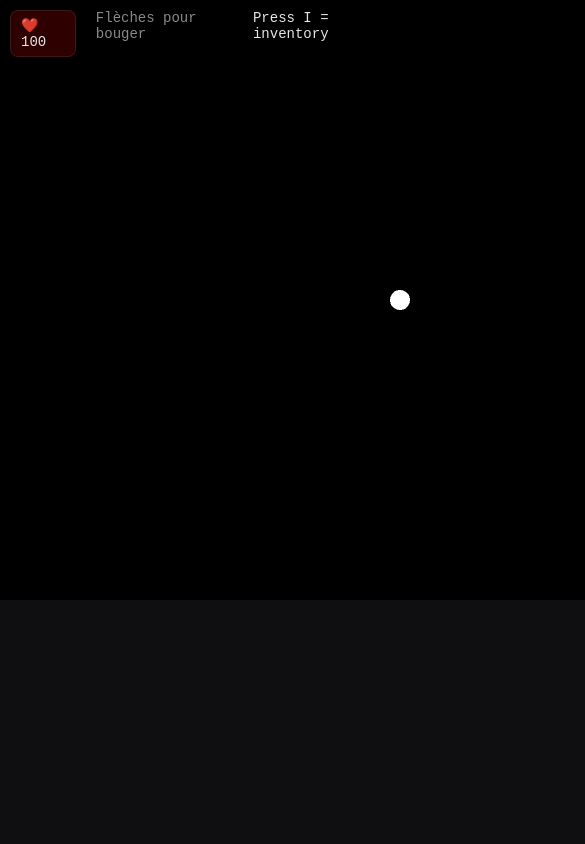
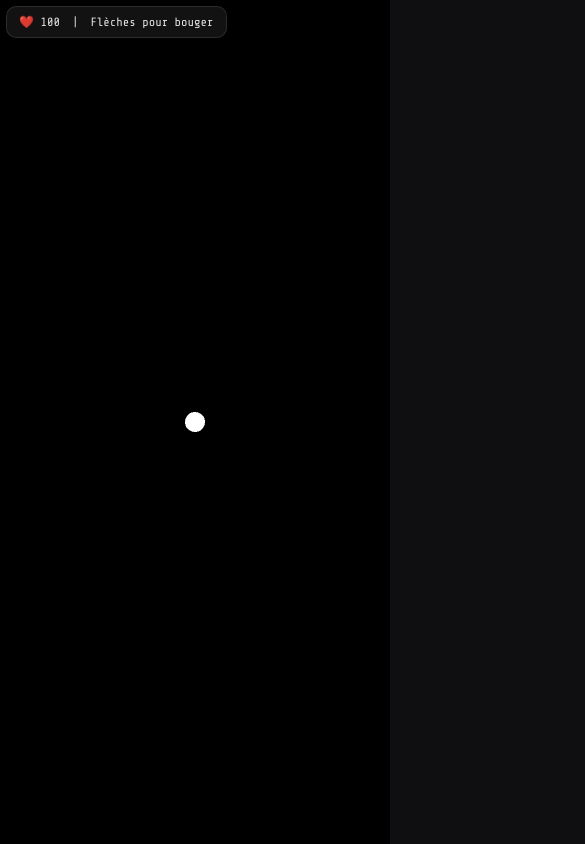
Before and after one commit to AnaelleJaffre/boxaquifa, a website built with Vite: page index.html in a window 390 px wide. Shown: the top 844 px of the page, 585 px wide, since content can reach past the window. Built offline with nearby package versions, Linux system fonts and the light colour scheme; a web font is replaced by a local one.

Commit message:
Refactor of the code to distribute it correctly, to rename everything in French and to use DevOps practices.

```diff
--- a/index.html
+++ b/index.html
@@ -1,39 +1,25 @@
 <!doctype html>
-
-<html lang="en">
-
+<html lang="fr">
   <head>
     <meta charset="UTF-8" />
     <link rel="icon" href="/patate.png" />
-    <!-- <link rel="stylesheet" href="/src/style.scss" /> -->
     <meta name="viewport" content="width=device-width, initial-scale=1.0" />
     <title>Boxaquifa</title>
   </head>
-
   <body>
     <div id="game"></div>
 
-    <!-- HUD -->
     <div id="hud">
-      <div class="hp">❤️ 100</div>
-      <div class="hint">Flèches pour bouger</div>
-      <div>Press I = inventory</div>
+      <span id="hud-vie">❤️ 100</span>
+      <span class="separateur"> | </span>
+      <span id="hud-controles">Flèches pour bouger</span>
     </div>
 
-    <!-- INVENTAIRE -->
-    <div id="inventory" class="hidden">
-      <div class="inventory-title">INVENTAIRE</div>
-      <div class="grid">
-        <div class="slot"></div>
-        <div class="slot"></div>
-        <div class="slot"></div>
-        <div class="slot"></div>
-        <div class="slot"></div>
-        <div class="slot"></div>
-      </div>
+    <div id="inventaire">
+      <div class="titre">Inventaire</div>
+      <div class="grille"></div>
     </div>
 
     <script type="module" src="/src/main.js"></script>
   </body>
-
 </html>
--- /dev/null
+++ b/src/config/Constantes.js
@@ -0,0 +1,16 @@
+export const CONFIG_JEU = {
+  // Joueur
+  VITESSE_JOUEUR: 5,
+  COULEUR_JOUEUR: 0xffffff,
+  VIE_MAX_JOUEUR: 100,
+
+  // Inventaire
+  NOMBRE_SLOTS: 8,
+  TOUCHE_INVENTAIRE: "I",
+
+  // DOM
+  ID_JEU: "game",
+  ID_HUD: "hud",
+  ID_INVENTAIRE: "inventaire",
+  CLASSE_ACTIF: "actif",
+};
--- /dev/null
+++ b/src/entites/Joueur.js
@@ -0,0 +1,32 @@
+import * as Phaser from "phaser";
+import { CONFIG_JEU } from "../config/Constantes.js";
+
+export default class Joueur {
+  constructor(scene) {
+    this.scene = scene;
+    this.vie = CONFIG_JEU.VIE_MAX_JOUEUR;
+
+    this.sprite = scene.add.circle(
+      scene.scale.width / 2,
+      scene.scale.height / 2,
+      10,
+      CONFIG_JEU.COULEUR_JOUEUR
+    );
+
+    this.curseurs = scene.input.keyboard.createCursorKeys();
+  }
+
+  mettreAJour() {
+    const vitesse = CONFIG_JEU.VITESSE_JOUEUR;
+    const { left, right, up, down } = this.curseurs;
+
+    if (left?.isDown)  this.sprite.x -= vitesse;
+    if (right?.isDown) this.sprite.x += vitesse;
+    if (up?.isDown)    this.sprite.y -= vitesse;
+    if (down?.isDown)  this.sprite.y += vitesse;
+  }
+
+  obtenirVie() {
+    return this.vie;
+  }
+}
--- a/src/main.js
+++ b/src/main.js
@@ -1,12 +1,16 @@
 import * as Phaser from "phaser";
 import "./style.scss";
-import GameScene from "./scenes/GameScene";
+import SceneJeu from "./scenes/SceneJeu.js";
+import { CONFIG_JEU } from "./config/Constantes.js";
 
 const config = {
   type: Phaser.AUTO,
-  width: 800,
-  height: 600,
-  scene: [GameScene],
+  parent: CONFIG_JEU.ID_JEU,
+  scale: {
+    mode: Phaser.Scale.RESIZE,
+    autoCenter: Phaser.Scale.CENTER_BOTH,
+  },
+  scene: [SceneJeu],
 };
 
 new Phaser.Game(config);
--- a/src/scenes/GameScene.js
+++ /dev/null
@@ -1,31 +0,0 @@
-import * as Phaser from "phaser";
-
-export default class GameScene extends Phaser.Scene {
-  constructor() {
-    super("GameScene");
-  }
-
-  create() {
-    this.player = this.add.circle(400, 300, 10, 0xffffff);
-
-    this.cursors = this.input.keyboard.createCursorKeys();
-
-    this.inventoryOpen = false;
-
-    window.addEventListener("keydown", (e) => {
-      if (e.key === "i") {
-        this.inventoryOpen = !this.inventoryOpen;
-        document.getElementById("inventory").classList.toggle("hidden");
-      }
-    });
-  }
-
-  update() {
-    const speed = 5;
-
-    if (this.cursors.left.isDown) this.player.x -= speed;
-    if (this.cursors.right.isDown) this.player.x += speed;
-    if (this.cursors.up.isDown) this.player.y -= speed;
-    if (this.cursors.down.isDown) this.player.y += speed;
-  }
-}
--- /dev/null
+++ b/src/scenes/SceneJeu.js
@@ -0,0 +1,36 @@
+import * as Phaser from "phaser";
+import { CONFIG_JEU } from "../config/Constantes.js";
+import Joueur from "../entites/Joueur.js";
+import Inventaire from "../systemes/Inventaire.js";
+import Interface from "../ui/Interface.js";
+
+export default class SceneJeu extends Phaser.Scene {
+  constructor() {
+    super("SceneJeu");
+  }
+
+  create() {
+    this.joueur     = new Joueur(this);
+    this.inventaire = new Inventaire();
+    this.interface  = new Interface();
+
+    this.toucheInventaire = this.input.keyboard.addKey(
+      Phaser.Input.Keyboard.KeyCodes[CONFIG_JEU.TOUCHE_INVENTAIRE]
+    );
+
+    this.scale.on("resize", (gameSize) => {
+      this.cameras.main.setSize(gameSize.width, gameSize.height);
+    });
+
+    this.interface.mettreAJourVie(this.joueur.obtenirVie());
+  }
+
+  update() {
+    this.joueur.mettreAJour();
+
+    if (Phaser.Input.Keyboard.JustDown(this.toucheInventaire)) {
+      const ouvert = this.inventaire.basculer();
+      this.interface.afficherInventaire(ouvert);
+    }
+  }
+}
--- a/src/style.scss
+++ b/src/style.scss
@@ -1,81 +1,152 @@
+@import url('https://fonts.googleapis.com/css2?family=Share+Tech+Mono&family=Gaegu&display=swap');
+
+// ─── Tokens de design ────────────────────────────────────────────────────────
+:root {
+  // Couleurs
+  --couleur-fond:             #0f0f12;
+  --couleur-texte:            #ffffff;
+  --couleur-surlignage:       rgba(179, 221, 216, 0.32);
+
+  --couleur-hud:              rgba(255, 255, 255, 0.08);
+  --couleur-hud-bordure:      rgba(255, 255, 255, 0.12);
+
+  --couleur-inventaire:       rgba(79, 79, 79, 0.55);
+  --couleur-slot:             rgba(255, 255, 255, 0.08);
+  --couleur-slot-survol:      rgba(255, 255, 255, 0.15);
+
+  // Typographie
+  --police-principale:        'Gaegu', sans-serif;
+  --police-mono:              'Share Tech Mono', monospace;
+  --taille-texte-base:        16px;
+  --taille-texte-hud:         14px;
+  --taille-texte-hud-mobile:  12px;
+
+  // Espacement
+  --rayon-normal:             10px;
+  --rayon-slot:               8px;
+  --hud-padding:              8px 12px;
+  --hud-gap:                  12px;
+  --inventaire-gap:           8px;
+  --inventaire-padding:       14px;
+
+  // Breakpoints (usage JS possible via getComputedStyle)
+  --bp-mobile:                600px;
+}
+
+// ─── Base ─────────────────────────────────────────────────────────────────────
+*, *::before, *::after {
+  box-sizing: border-box;
+}
+
 body {
   margin: 0;
+  padding: 0;
   overflow: hidden;
-  background: #0f0f12;
-  font-family: 'Courier New', Courier, monospace;
+  background: var(--couleur-fond);
+  font-family: var(--police-principale);
+  font-size: var(--taille-texte-base);
+  color: var(--couleur-texte);
+  width: 100%;
+  height: 100%;
 }
 
-/* canvas Phaser */
+#game {
+  width: 100vw;
+  height: 100vh;
+}
+
 canvas {
   display: block;
 }
 
-/* HUD */
+::selection {
+  background-color: var(--couleur-surlignage);
+}
+
+// ─── HUD ──────────────────────────────────────────────────────────────────────
 #hud {
   position: absolute;
   top: 10px;
   left: 10px;
-  color: white;
   display: flex;
-  gap: 20px;
-  font-size: 14px;
+  align-items: center;
+  gap: var(--hud-gap);
+  padding: var(--hud-padding);
+  background: var(--couleur-hud);
+  border: 1px solid var(--couleur-hud-bordure);
+  border-radius: var(--rayon-normal);
+  font-size: var(--taille-texte-hud);
+  font-family: var(--police-mono);
   opacity: 0.9;
+  pointer-events: none; // Le HUD ne capte pas les clics
 }
 
-#hud .hp {
-  background: rgba(255, 0, 0, 0.2);
-  padding: 6px 10px;
-  border-radius: 8px;
-  border: 1px solid rgba(255,255,255,0.1);
+// ─── Inventaire ───────────────────────────────────────────────────────────────
+#inventaire {
+  display: none;
+  position: fixed;
+  bottom: 3vh;
+  left: 50%;
+  transform: translateX(-50%);
+  width: fit-content;
+  max-width: 95vw; // Limite sur mobile
+  background: var(--couleur-inventaire);
+  padding: var(--inventaire-padding);
+  border-radius: var(--rayon-normal);
+  backdrop-filter: blur(3px);
+  flex-direction: column;
+
+  &.actif {
+    display: flex;
+  }
 }
 
-#hud .hint {
-  opacity: 0.6;
+.titre {
+  text-align: center;
+  margin-bottom: 10px;
+  opacity: 0.8;
+  font-family: var(--police-principale);
 }
 
-/* INVENTAIRE */
-#inventory {
-  position: absolute;
-  bottom: 30px;
-  left: 50%;
-  transform: translateX(-50%);
-  background: rgba(20,20,25,0.9);
-  border: 1px solid rgba(255,255,255,0.1);
-  padding: 15px;
-  border-radius: 12px;
-  backdrop-filter: blur(10px);
-  width: 260px;
+.grille {
+  display: flex;
+  flex-direction: row;
+  gap: var(--inventaire-gap);
+  overflow-x: auto;      // Scroll horizontal sur mobile
+  overflow-y: hidden;
+  padding-bottom: 4px;   // Évite que la scrollbar coupe les slots
+
+  // Scrollbar discrète
+  scrollbar-width: thin;
+  scrollbar-color: var(--couleur-slot-survol) transparent;
 }
 
-.inventory-title {
-  color: white;
-  font-size: 12px;
-  margin-bottom: 10px;
-  opacity: 0.8;
-  text-align: center;
+// ─── Slots ────────────────────────────────────────────────────────────────────
+.slot {
+  flex-shrink: 0; // Empêche la compression sur mobile
+  width: 52px;
+  height: 52px;
+  background: var(--couleur-slot);
+  border-radius: var(--rayon-slot);
+  transition: background 0.15s, transform 0.15s;
+  cursor: pointer;
+
+  &:hover {
+    background: var(--couleur-slot-survol);
+    transform: scale(1.05);
+  }
 }
 
-.grid {
-  display: grid;
-  grid-template-columns: repeat(3, 1fr);
-  gap: 8px;
+// ─── Responsive ───────────────────────────────────────────────────────────────
+@media (max-width: 600px) {
+  #hud {
+    font-size: var(--taille-texte-hud-mobile);
+    top: 6px;
+    left: 6px;
+  }
+
+  #inventaire {
+    bottom: 2vh;
+    width: 95vw;
+  }
 }
-
-.slot {
-  width: 60px;
-  height: 60px;
-  background: rgba(255,255,255,0.05);
-  border: 1px solid rgba(255,255,255,0.08);
-  border-radius: 8px;
-  transition: 0.15s;
-}
-
-.slot:hover {
-  background: rgba(255,255,255,0.1);
-  transform: scale(1.05);
-}
-
-/* hidden state */
-.hidden {
-  display: none;
-}
--- /dev/null
+++ b/src/systemes/Inventaire.js
@@ -0,0 +1,26 @@
+import { CONFIG_JEU } from "../config/Constantes.js";
+
+export default class Inventaire {
+  constructor() {
+    this.slots = new Array(CONFIG_JEU.NOMBRE_SLOTS).fill(null);
+    this.estOuvert = false;
+  }
+
+  basculer() {
+    this.estOuvert = !this.estOuvert;
+    return this.estOuvert;
+  }
+
+  ajouterObjet(objet) {
+    const indexLibre = this.slots.findIndex((s) => s === null);
+    if (indexLibre !== -1) {
+      this.slots[indexLibre] = objet;
+      return true;
+    }
+    return false; // Inventaire plein
+  }
+
+  obtenirSlots() {
+    return this.slots;
+  }
+}
--- /dev/null
+++ b/src/ui/Interface.js
@@ -0,0 +1,50 @@
+import { CONFIG_JEU } from "../config/Constantes.js";
+
+export default class Interface {
+  constructor() {
+    this._construireHud();
+    this._construireInventaire();
+  }
+
+  _construireHud() {
+    this.hud = document.getElementById(CONFIG_JEU.ID_HUD);
+    this.elementVie = document.getElementById("hud-vie");
+  }
+
+  _construireInventaire() {
+    const conteneur = document.getElementById(CONFIG_JEU.ID_INVENTAIRE);
+
+    // Génération dynamique des slots
+    const grille = conteneur.querySelector(".grille");
+    grille.innerHTML = "";
+
+    for (let i = 0; i < CONFIG_JEU.NOMBRE_SLOTS; i++) {
+      const slot = document.createElement("div");
+      slot.classList.add("slot");
+      slot.dataset.index = i;
+      grille.appendChild(slot);
+    }
+
+    this.conteneurInventaire = conteneur;
+  }
+
+  mettreAJourVie(vie) {
+    if (this.elementVie) {
+      this.elementVie.textContent = `❤️ ${vie}`;
+    }
+  }
+
+  afficherInventaire(estOuvert) {
+    this.conteneurInventaire.classList.toggle(
+      CONFIG_JEU.CLASSE_ACTIF,
+      estOuvert
+    );
+  }
+
+  mettreAJourSlots(slots) {
+    const elements = this.conteneurInventaire.querySelectorAll(".slot");
+    slots.forEach((objet, i) => {
+      elements[i].textContent = objet ? objet.nom : "";
+    });
+  }
+}
```
Also changed, not shown: src/assets/personnages/gwendo.png (renamed from src/assets/sprites/gwendo.png), src/systemes/Crafting.js (added), src/systems/Crafting.js (deleted), src/systems/Inventory.js (deleted), src/ui/ui.js (deleted).
